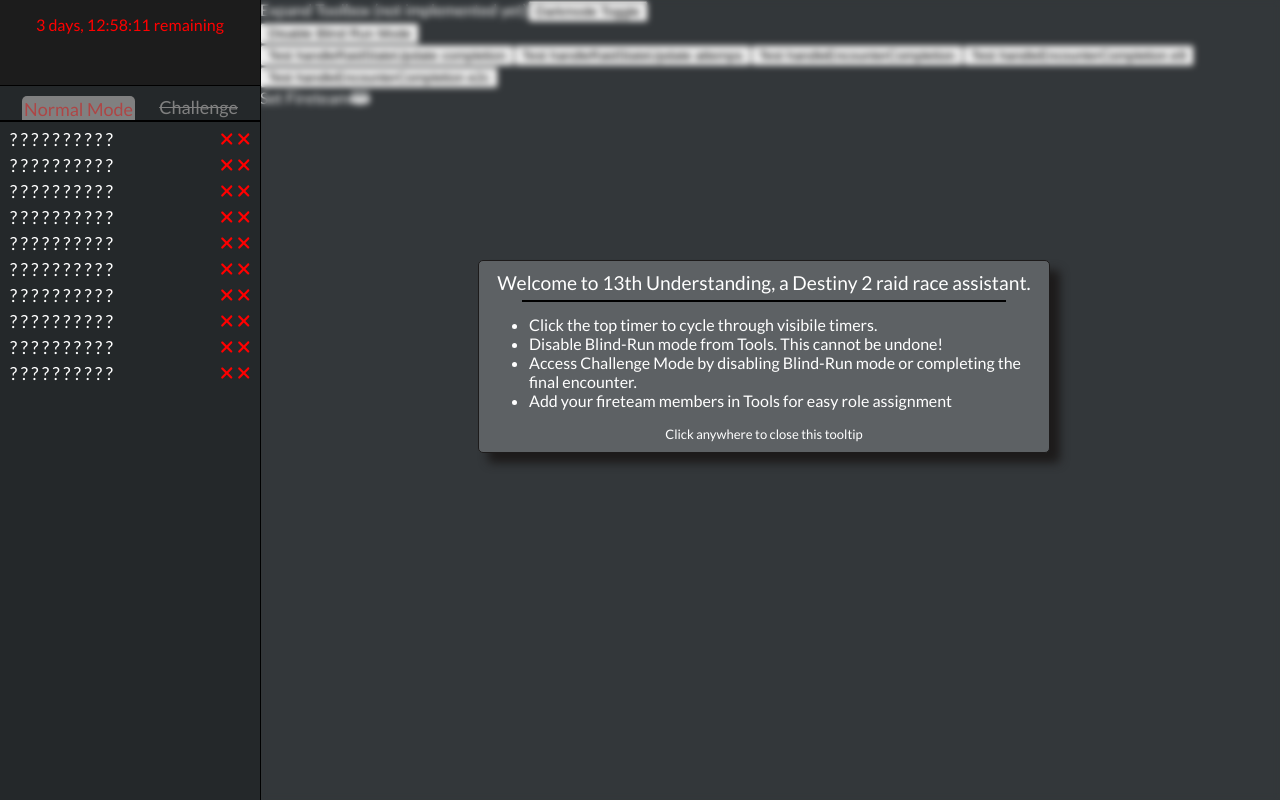
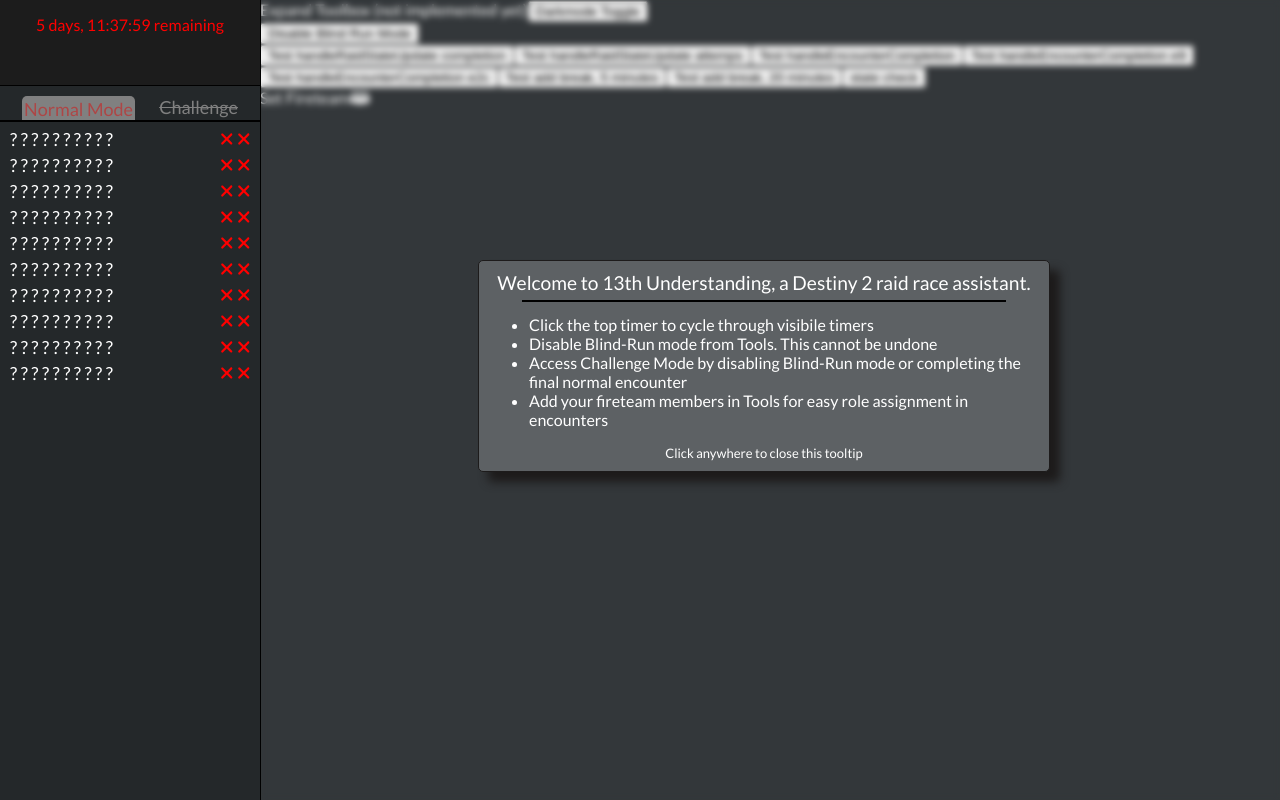
Before and after one commit to dianaroemer/thirteenth-understanding, a React (Create React App) app: page / in a window 1280 px wide. Built offline with nearby package versions, Linux system fonts and the light colour scheme.

Commit message:
Add break[], addBreak(), remainingBreakDuration, and useEffect(countdown remBreDur)

```diff
--- a/src/App.js
+++ b/src/App.js
@@ -1,6 +1,5 @@
-import logo from './logo.svg';
 import React, {useEffect, useState} from 'react';
-import {Outlet, Link,} from "react-router-dom";
+import {Outlet} from "react-router-dom";
 import { FontAwesomeIcon } from '@fortawesome/react-fontawesome'
 import { faPeopleGroup  } from '@fortawesome/free-solid-svg-icons';
 
@@ -16,7 +15,7 @@
 
 function App() {
 
-  const [coffeesImbibed, setCoffeesImbibed] = useState(4);
+  const [coffeesImbibed, setCoffeesImbibed] = useState(5);
 
   const [darkMode, toggleDarkMode] = useState(true);
   function handleDarkModeToggle(e){
@@ -287,6 +286,43 @@
 
   const [welcomePane, toggleWelcomePane] = useState(true);
 
+  const [breaks, setBreaks] = useState([{
+    breakStart: new Date(1660769861000), //this date should coincide with the contest mode's start time
+    duration: 0,
+  }])
+  const [remainingBreakDuration, setRemainingBreakDuration] = useState(0);
+  function addBreak(e, duration){
+    e.preventDefault();
+    if(remainingBreakDuration === 0){
+      setBreaks(() => [...breaks, {breakStart: new Date(), duration: duration}]);
+      setRemainingBreakDuration((remainingBreakDuration)=>remainingBreakDuration + duration)
+    } else {
+      setBreaks( (()=> {
+        let old = [...breaks];
+        old[breaks.length-1] = {
+          breakStart: old[breaks.length-1].breakStart,
+          duration: breaks[breaks.length-1].duration + duration,}
+        return old;
+        }))
+        setRemainingBreakDuration( () => remainingBreakDuration + duration);
+    }
+
+    (() => console.log(breaks, remainingBreakDuration))();
+
+  }
+  // Countdown remainingBreakDuration, once every second, until remainingbreakDuration == 0
+  useEffect(() => {
+    let breakTimer;
+    if(remainingBreakDuration > 0){
+      breakTimer = setInterval(
+        ()=>{setRemainingBreakDuration(()=>remainingBreakDuration - 1)},
+        1000)
+    }
+    return (()=> clearInterval(breakTimer));
+  }, [remainingBreakDuration])
+
+
+
 
   return (
     <div className="App"
@@ -344,16 +380,16 @@
               <div className='welcomePaneContent'>
                 <ul>
                   <li>
-                    Click the top timer to cycle through visibile timers.
+                    Click the top timer to cycle through visibile timers
                   </li>
                   <li>
-                    Disable Blind-Run mode from Tools. This cannot be undone!
+                    Disable Blind-Run mode from Tools. This cannot be undone
                   </li>
                   <li>
-                    Access Challenge Mode by disabling Blind-Run mode or completing the final encounter.
+                    Access Challenge Mode by disabling Blind-Run mode or completing the final normal encounter
                   </li>
                   <li>
-                    Add your fireteam members in Tools for easy role assignment
+                    Add your fireteam members in Tools for easy role assignment in encounters
                   </li>
                 </ul>
                 <div style={{textAlign: 'center', fontSize: 'small'}}>
@@ -386,6 +422,13 @@
           <button onClick={e => handleEncounterCompletion(e, 'kf', 'e2')}>Test handleEncounterCompletion</button>
           <button onClick={e => handleEncounterCompletion(e, 'kf', 'e9')}>Test handleEncounterCompletion e9</button>
           <button onClick={e => handleEncounterCompletion(e, 'kf', 'e2c')}>Test handleEncounterCompletion e2c</button>
+          <button onClick={e => addBreak(e, 5)}>
+            Test add break, 5 minutes
+          </button>
+          <button onClick={e => addBreak(e, 20)}>
+            Test add break, 20 minutes
+          </button>
+          <button onClick={e => console.log( breaks,' & ', remainingBreakDuration)}>state check</button>
 
           <div className='fireteamMenuContainer'>
             Set Fireteam
--- a/src/Components/ClockNav.js
+++ b/src/Components/ClockNav.js
@@ -13,8 +13,8 @@
 // const clockContestEnd = 1661619600000;
 
 // Temp values for development mode
-const clockContestStart = 1660601873000;
-const clockContestEnd = 1660688251000;
+const clockContestStart = 1660769861000;
+const clockContestEnd = 1660856261000;
 
 const encounterBegan = new Date(1660381229000)
 const timeSinceBreak = new Date(1660382249000)
```
